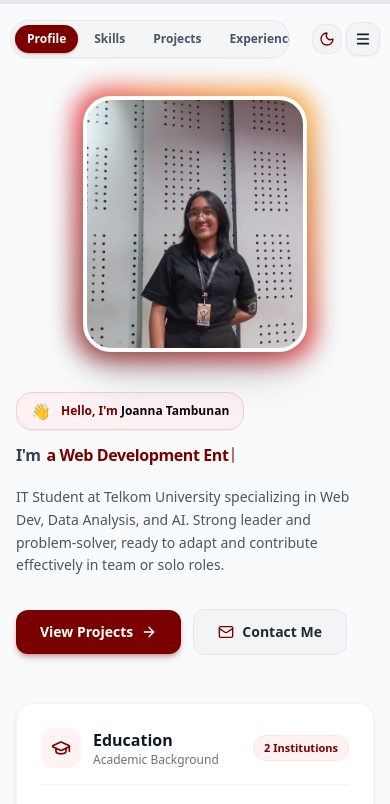
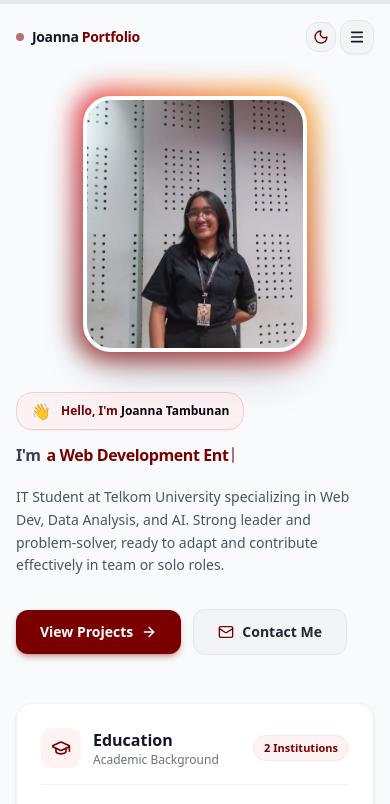
Before and after one commit to michellejooo/Personal-Website, a React (Vite) app: page / in a window 390 px wide. Shown: the top 804 px of the page. Built offline with nearby package versions, Linux system fonts and the light colour scheme.

Commit message:
feat: update navbar layout and brand branding
Refactor navbar for better mobile responsiveness by ensuring the brand logo is always visible and hiding navigation links on small screens. Added an animated status indicator to the branding.

```diff
--- a/src/components/Navbar.tsx
+++ b/src/components/Navbar.tsx
@@ -63,19 +63,20 @@ export const Navbar: React.FC<NavbarProps> = ({
           : 'py-5 bg-transparent'
       }`}
     >
-      <div className="max-w-7xl mx-auto px-2.5 sm:px-6 lg:px-8 flex items-center justify-between gap-1.5 sm:gap-4">
-        {/* Brand Logo */}
+      <div className="max-w-7xl mx-auto px-4 sm:px-6 lg:px-8 flex items-center justify-between gap-2 sm:gap-4">
+        {/* Brand Logo (Always visible on mobile and desktop) */}
         <a
           href="#profile"
           onClick={(e) => handleNavClick(e, '#profile')}
-          className="hidden md:inline-flex items-center text-sm sm:text-base font-extrabold text-gray-900 dark:text-white tracking-tight shrink-0 hover:text-[#7A0000] dark:hover:text-red-400 transition-colors"
+          className="flex items-center gap-2 text-sm sm:text-base font-black text-gray-900 dark:text-white tracking-tight shrink-0 hover:text-[#7A0000] dark:hover:text-red-400 transition-colors"
           id="nav-brand-logo"
         >
-          Joanna&apos;s Portfolio
+          <span className="w-2 h-2 rounded-full bg-[#7A0000] dark:bg-red-400 animate-pulse inline-block" />
+          <span>Joanna<span className="text-[#7A0000] dark:text-red-400"> Portfolio</span></span>
         </a>
 
-        {/* Navigation Links (Positioned directly between Logo and Buttons) */}
-        <nav className="flex items-center gap-1 sm:gap-1.5 bg-gray-100/90 dark:bg-slate-800/90 p-1 sm:p-1.5 rounded-full border border-gray-200/80 dark:border-slate-700/70 backdrop-blur-md overflow-x-auto no-scrollbar max-w-[calc(100vw-110px)] sm:max-w-none shadow-xs">
+        {/* Navigation Links - Desktop Only (Hidden on mobile since hamburger menu is used) */}
+        <nav className="hidden md:flex items-center gap-1 sm:gap-1.5 bg-gray-100/90 dark:bg-slate-800/90 p-1 sm:p-1.5 rounded-full border border-gray-200/80 dark:border-slate-700/70 backdrop-blur-md shadow-xs">
           {NAV_ITEMS.map((item) => {
             const sectionId = item.href.substring(1);
             const isActive = activeSection === sectionId;
```
